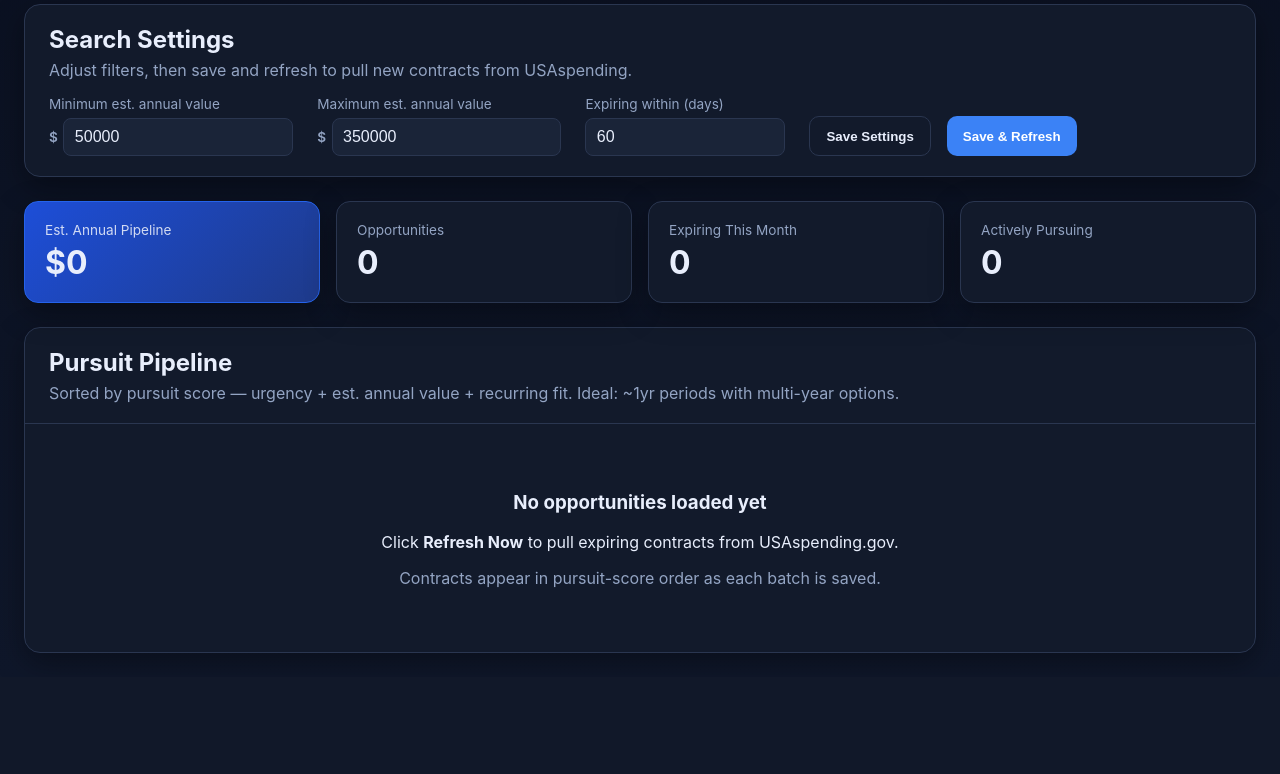
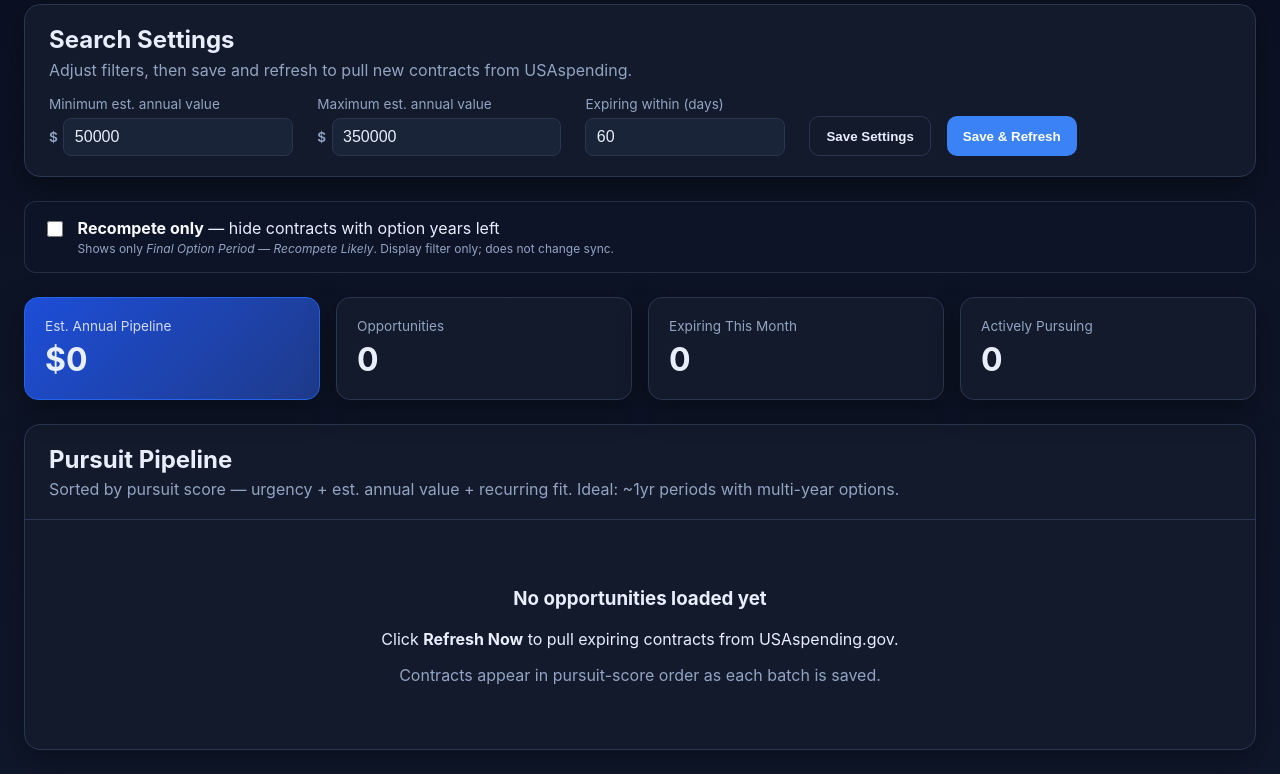
Before and after one commit to NorthernREInvestments/GovSpend, a FastAPI app: page / in a window 1280 px wide. Shown: the part 141-915 px from the top of the page. Before the commit the page ends 794 px from the top, so only its background shows below. Run offline with FastAPI, Linux system fonts and the light colour scheme; data comes from the database, SQL or seed files in the repository; data that the repository does not hold is empty.

Commit message:
Add recompete-only view filter to hide option-year contracts.
Persist a display filter that shows only Final Option Period contracts likely up for bid, without changing sync or excluding data from the database.

Co-authored-by: Cursor <cursoragent@cursor.com>

```diff
--- a/app/migrations.py
+++ b/app/migrations.py
@@ -55,6 +55,7 @@ NEW_COLUMNS = [
 
 APP_SETTINGS_COLUMNS = [
     ("max_award_amount", "DOUBLE PRECISION"),
+    ("recompete_only", "BOOLEAN NOT NULL DEFAULT FALSE"),
 ]
 
 
--- a/app/models.py
+++ b/app/models.py
@@ -157,6 +157,7 @@ class AppSettings(Base):
     min_award_amount: Mapped[float] = mapped_column(Float, nullable=False, default=50_000)
     max_award_amount: Mapped[float | None] = mapped_column(Float, nullable=True, default=350_000)
     expiration_days: Mapped[int] = mapped_column(nullable=False, default=60)
+    recompete_only: Mapped[bool] = mapped_column(nullable=False, default=False)
     updated_at: Mapped[datetime] = mapped_column(DateTime, default=datetime.utcnow, onupdate=datetime.utcnow)
 
 
--- a/app/schemas.py
+++ b/app/schemas.py
@@ -79,6 +79,7 @@ class AppSettingsRead(BaseModel):
     min_award_amount: float
     max_award_amount: float | None = None
     expiration_days: int
+    recompete_only: bool = False
     updated_at: datetime | None = None
 
     model_config = {"from_attributes": True}
@@ -88,6 +89,7 @@ class AppSettingsUpdate(BaseModel):
     min_award_amount: float = Field(ge=1_000, le=500_000_000)
     max_award_amount: float | None = Field(default=None, ge=1_000, le=500_000_000)
     expiration_days: int = Field(ge=1, le=365)
+    recompete_only: bool = False
 
     @model_validator(mode="after")
     def validate_amount_range(self) -> "AppSettingsUpdate":
--- a/app/services/app_settings.py
+++ b/app/services/app_settings.py
@@ -44,11 +44,13 @@ def update_app_settings(
     min_award_amount: float,
     expiration_days: int,
     max_award_amount: float | None = None,
+    recompete_only: bool = False,
 ) -> AppSettings:
     row = get_or_create_app_settings(db)
     row.min_award_amount = min_award_amount
     row.max_award_amount = max_award_amount
     row.expiration_days = expiration_days
+    row.recompete_only = recompete_only
     row.updated_at = datetime.utcnow()
     db.commit()
     db.refresh(row)
--- a/app/services/dashboard_data.py
+++ b/app/services/dashboard_data.py
@@ -6,6 +6,7 @@ from app.models import Contract, ContractStatus
 from app.schemas import DashboardStats
 from app.services.app_settings import get_or_create_app_settings
 from app.services.scoring import (
+    apply_recompete_filter,
     effective_annual_value,
     priority_tier,
     pursuit_score_for_contract,
@@ -42,6 +43,7 @@ def sort_pursuit_contracts(contracts: list[Contract], db: Session) -> list[Contr
 
 
 def build_dashboard_data(db: Session) -> dict:
+    settings = get_or_create_app_settings(db)
     all_contracts = sort_pursuit_contracts(pursuit_contracts_query(db).all(), db)
     actionable = [
         contract
@@ -49,6 +51,10 @@ def build_dashboard_data(db: Session) -> dict:
         if contract.status not in (ContractStatus.WON, ContractStatus.LOST)
     ]
     contract_rows = actionable or all_contracts
+    contract_rows = apply_recompete_filter(
+        contract_rows,
+        recompete_only=settings.recompete_only,
+    )
     hot_leads = [
         contract
         for contract in contract_rows
--- a/app/services/scoring.py
+++ b/app/services/scoring.py
@@ -197,6 +197,20 @@ def expected_repost_dates(expiration_date: date) -> tuple[date, date]:
     return expiration_date - timedelta(days=120), expiration_date - timedelta(days=30)
 
 
+RECOMPETE_POP_FLAG = "Final Option Period — Recompete Likely"
+
+
+def is_recompete_candidate(pop_flag: str) -> bool:
+    """True when option ceiling is exhausted and a new competition is more likely."""
+    return pop_flag == RECOMPETE_POP_FLAG
+
+
+def apply_recompete_filter(contracts: list, *, recompete_only: bool) -> list:
+    if not recompete_only:
+        return contracts
+    return [contract for contract in contracts if is_recompete_candidate(contract.pop_flag)]
+
+
 def annual_value_in_range(
     estimated_annual_value: float | None,
     min_annual_value: float,
--- a/app/static/app.js
+++ b/app/static/app.js
@@ -318,6 +318,7 @@ async function saveSettings() {
   const maxAwardRaw = document.getElementById("max-award-amount").value.trim();
   const maxAwardAmount = maxAwardRaw ? Number(maxAwardRaw) : null;
   const expirationDays = Number(document.getElementById("expiration-days").value);
+  const recompeteOnly = Boolean(document.getElementById("recompete-only")?.checked);
   const response = await fetch("/api/settings", {
     method: "PATCH",
     headers: { "Content-Type": "application/json" },
@@ -325,6 +326,7 @@ async function saveSettings() {
       min_award_amount: minAwardAmount,
       max_award_amount: maxAwardAmount,
       expiration_days: expirationDays,
+      recompete_only: recompeteOnly,
     }),
   });
   if (!response.ok) {
@@ -404,6 +406,28 @@ async function runSync() {
     btn.textContent = "Refresh Now";
   }
 }
+
+function updatePipelineSubtitle(recompeteOnly) {
+  const subtitle = document.getElementById("pipeline-subtitle");
+  if (!subtitle) return;
+  subtitle.innerHTML = recompeteOnly
+    ? "Sorted by pursuit score — urgency + est. annual value + recurring fit. Showing <strong>recompete only</strong> (option years hidden)."
+    : "Sorted by pursuit score — urgency + est. annual value + recurring fit. Ideal: ~1yr periods with multi-year options.";
+}
+
+async function applyRecompeteFilter() {
+  try {
+    await saveSettings();
+    await refreshDashboard();
+    const recompeteOnly = Boolean(document.getElementById("recompete-only")?.checked);
+    updatePipelineSubtitle(recompeteOnly);
+    showToast(recompeteOnly ? "Showing recompete candidates only" : "Showing all contracts");
+  } catch (error) {
+    showToast(error.message || "Failed to update filter");
+  }
+}
+
+document.getElementById("recompete-only")?.addEventListener("change", applyRecompeteFilter);
 
 document.getElementById("settings-form")?.addEventListener("submit", async (event) => {
   event.preventDefault();
--- a/app/static/styles.css
+++ b/app/static/styles.css
@@ -206,6 +206,39 @@ h1 {
   background: rgba(148, 163, 184, 0.12);
   color: #cbd5e1;
   border: 1px solid rgba(148, 163, 184, 0.25);
+}
+
+.field-hint {
+  font-size: 0.75rem;
+  color: var(--muted);
+  display: block;
+  margin-top: 0.2rem;
+}
+
+.view-filter-panel {
+  margin: 0 0 1.5rem;
+  padding: 1rem 1.1rem;
+  border: 1px solid rgba(148, 163, 184, 0.18);
+  border-radius: 12px;
+  background: rgba(15, 23, 42, 0.55);
+}
+
+.view-filter-toggle {
+  display: flex;
+  gap: 0.75rem;
+  align-items: flex-start;
+  cursor: pointer;
+}
+
+.view-filter-toggle input {
+  margin-top: 0.2rem;
+  width: 1rem;
+  height: 1rem;
+  accent-color: #3b82f6;
+}
+
+.view-filter-toggle strong {
+  color: #f8fafc;
 }
 
 .field-hint {
--- a/app/templates/dashboard.html
+++ b/app/templates/dashboard.html
@@ -85,6 +85,17 @@
       </form>
     </section>
 
+    <section class="view-filter-panel">
+      <label class="view-filter-toggle">
+        <input type="checkbox" id="recompete-only" name="recompete_only"
+          {% if app_settings.recompete_only %}checked{% endif %} />
+        <span>
+          <strong>Recompete only</strong> — hide contracts with option years left
+          <span class="field-hint">Shows only <em>Final Option Period — Recompete Likely</em>. Display filter only; does not change sync.</span>
+        </span>
+      </label>
+    </section>
+
     <section class="stats-grid">
       <article class="stat-card stat-primary">
         <p class="stat-label">Est. Annual Pipeline</p>
@@ -145,7 +156,14 @@
     <section class="table-section">
       <div class="table-header">
         <h2>Pursuit Pipeline</h2>
-        <p>Sorted by pursuit score — urgency + est. annual value + recurring fit. Ideal: ~1yr periods with multi-year options.</p>
+        <p id="pipeline-subtitle">
+          Sorted by pursuit score — urgency + est. annual value + recurring fit.
+          {% if app_settings.recompete_only %}
+          Showing <strong>recompete only</strong> (option years hidden).
+          {% else %}
+          Ideal: ~1yr periods with multi-year options.
+          {% endif %}
+        </p>
       </div>
 
       {% if contracts %}
```
Also changed, not shown: app/routers/contracts.py (+9 -2 lines).
